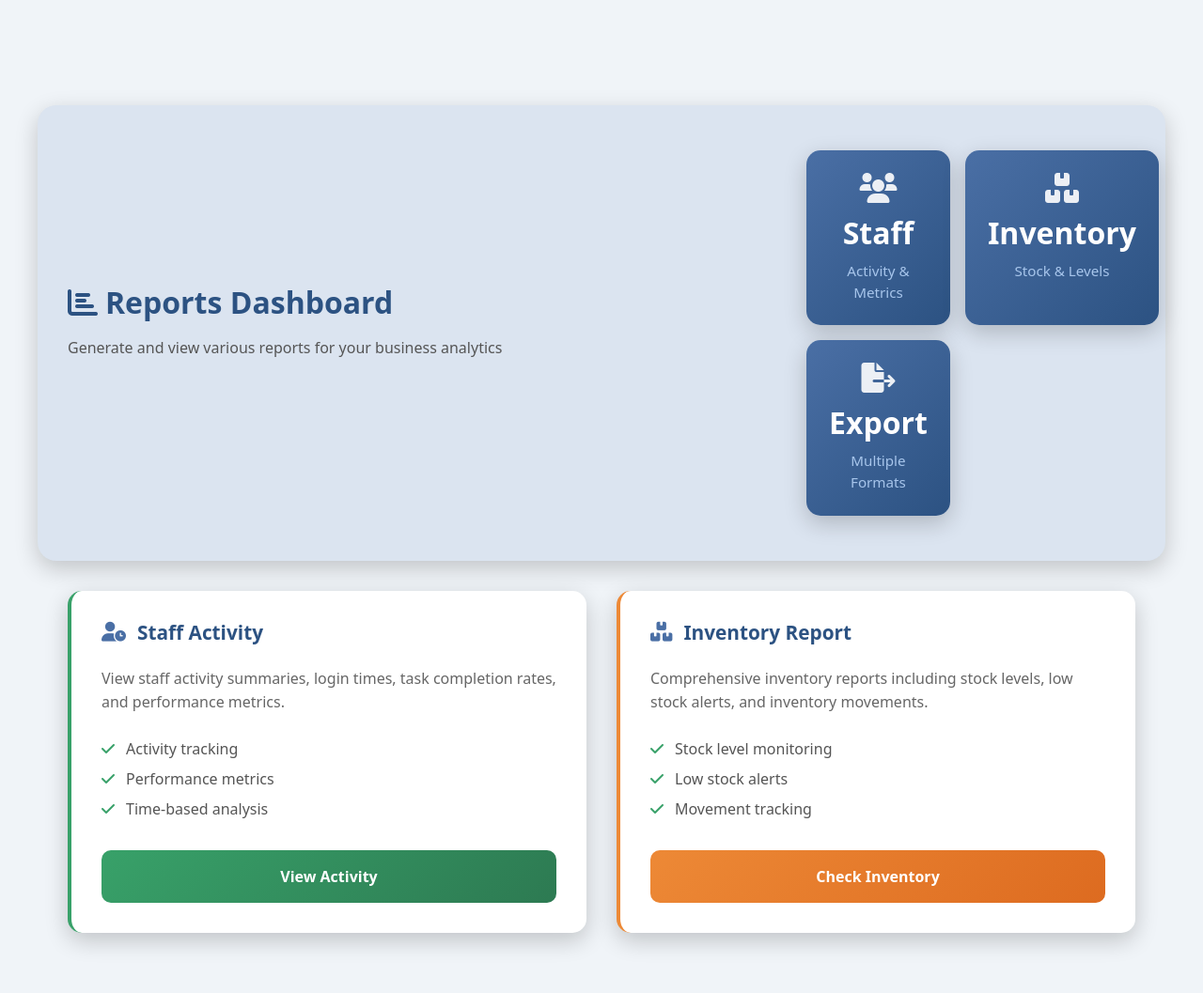
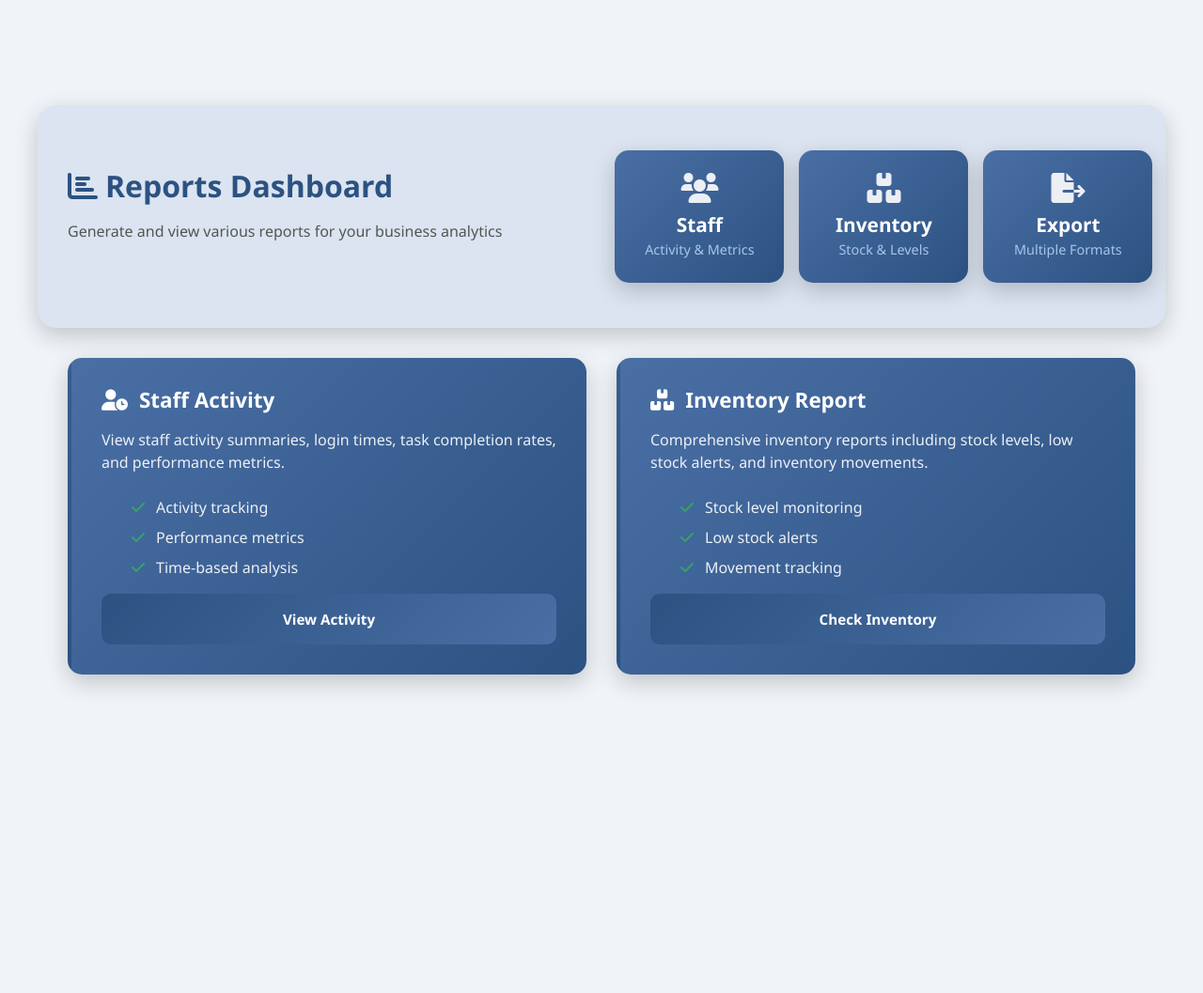
Before and after one commit to alekzz2005/TrackWise, a Django app: page /reports/ in a window 1280 px wide. Shown: the whole page at 94% size. After the commit the page ends 734 px from the top, so only its background shows below. Run offline with Django 5.2, Linux system fonts and the light colour scheme; the visitor is signed in with stand-in values (Sample User, id 1); data that the repository does not hold is empty.

Commit message:
Update reports_dashboard UI (incomplete)

```diff
--- a/trackwise/templates/reports/reports_dashboard.html
+++ b/trackwise/templates/reports/reports_dashboard.html
@@ -18,24 +18,37 @@
   --transition: all 0.3s ease;
 }
 
-/* Reports Dashboard Styles */
+* {
+  margin: 0;
+  padding: 0;
+  box-sizing: border-box;
+  font-family: 'Segoe UI', Tahoma, Geneva, Verdana, sans-serif;
+}
+
+body {
+  background-color: var(--bg-page);
+  color: #333;
+}
+
+/* --- WRAPPER --- */
 .reports-wrapper {
   padding-top: 80px;
   min-height: 100vh;
   background-color: var(--bg-page);
 }
 
+/* --- HERO --- */
 .reports-hero {
   background: var(--bg-light);
   margin: 2rem auto;
   padding: 3rem 2rem;
   display: flex;
-    justify-content: space-between;
   align-items: center;
   border-radius: 20px;
   max-width: 1200px;
   box-shadow: var(--shadow-md);
   flex-wrap: wrap;
+  gap: 120px;
 }
 
 .reports-hero-text {
@@ -55,15 +68,17 @@
   color: #555;
 }
 
-/* Quick Stats Grid */
+/* --- QUICK STATS (like KPI cards) --- */
 .quick-stats-grid {
   display: grid;
-    grid-template-columns: repeat(2, 1fr);
+  grid-template-columns: repeat(3, 1fr);
   gap: 1rem;
-    width: 350px;
+  width: 100%;
+  max-width: 400px;
 }
 
 .quick-stats-card {
+  width: 180px;
   background: linear-gradient(135deg, var(--primary-blue), var(--primary-dark));
   color: var(--text-white);
   padding: 1.5rem;
@@ -71,6 +86,7 @@
   text-align: center;
   box-shadow: var(--shadow-md);
   transition: var(--transition);
+
 }
 
 .quick-stats-card:hover {
@@ -84,17 +100,16 @@
 }
 
 .quick-stats-value {
-    font-size: 2rem;
+  font-size: 1.3rem;
   font-weight: 700;
-    margin-bottom: 0.3rem;
 }
 
 .quick-stats-label {
-    font-size: 0.95rem;
+  font-size: 0.9rem;
   color: var(--accent-light);
 }
 
-/* Reports Grid */
+/* --- REPORTS GRID --- */
 .reports-grid {
   max-width: 1200px;
   margin: 0 auto;
@@ -105,7 +120,8 @@
 }
 
 .report-card {
-    background: white;
+  background: linear-gradient(135deg, var(--primary-blue), var(--primary-dark));
+  color: var(--text-white);
   border-radius: 15px;
   padding: 2rem;
   box-shadow: var(--shadow-md);
@@ -117,54 +133,28 @@
   transform: translateY(-5px);
 }
 
-.report-card.staff {
-    border-left-color: #38a169;
-}
-
-.report-card.inventory {
-    border-left-color: #ed8936;
-}
-
-.report-header {
-    display: flex;
-    justify-content: space-between;
-    align-items: flex-start;
-    margin-bottom: 1.5rem;
-}
-
-.report-title {
-    color: var(--primary-dark);
-    font-size: 1.3rem;
+.report-header h3 {
+  font-size: 1.4rem;
   font-weight: 700;
   display: flex;
   align-items: center;
   gap: 0.75rem;
-    margin-bottom: 0;
-}
-
-.report-title i {
-    color: var(--primary-blue);
+  color: var(--text-white);
 }
 
 .report-badge {
-    padding: 0.4rem 0.8rem;
+  background: rgba(255, 255, 255, 0.2);
+  padding: 0.3rem 0.8rem;
   border-radius: 20px;
   font-size: 0.8rem;
   font-weight: 600;
-    background: var(--primary-blue);
-    color: white;
+  color: var(--text-white);
 }
 
 .report-card p {
-    color: #666;
-    margin-bottom: 1.5rem;
-    line-height: 1.6;
-}
-
-.report-features {
-    list-style: none;
-    padding: 0;
-    margin-bottom: 2rem;
+  color: rgba(255, 255, 255, 0.9);
+  margin: 1rem 0 1.5rem;
+  line-height: 1.5;
 }
 
 .report-features li {
@@ -172,43 +162,35 @@
   align-items: center;
   gap: 0.75rem;
   margin-bottom: 0.5rem;
-    color: #555;
+  color: rgba(255, 255, 255, 0.9);
 }
 
-.report-features li i {
+.report-features i {
   color: #38a169;
 }
 
+/* --- REPORT BUTTONS --- */
 .report-btn {
-    display: block;
+  display: inline-block;
   width: 100%;
-    padding: 1rem 2rem;
-    background: linear-gradient(135deg, var(--primary-blue), var(--primary-dark));
+  padding: 1rem;
   border: none;
   border-radius: 10px;
+  text-decoration: none;
+  font-weight: 600;
+  font-size: 0.95rem;
   color: var(--text-white);
-    font-weight: 600;
+  background: linear-gradient(135deg, var(--primary-dark), var(--primary-blue));
+  transition: var(--transition);
   text-align: center;
-    text-decoration: none;
-    transition: var(--transition);
-    cursor: pointer;
 }
 
 .report-btn:hover {
+  transform: translateY(-2px);
   background: var(--primary-dark);
-    transform: translateY(-2px);
-    color: var(--text-white);
 }
 
-.report-btn.staff-btn {
-    background: linear-gradient(135deg, #38a169, #2d7a52);
-}
-
-.report-btn.inventory-btn {
-    background: linear-gradient(135deg, #ed8936, #dd6b20);
-}
-
-/* Recent Reports Section */
+/* --- RECENT REPORTS --- */
 .recent-reports-section {
   max-width: 1200px;
   margin: 0 auto 4rem;
@@ -247,6 +229,7 @@
 .reports-table td {
   padding: 1rem;
   border-bottom: 1px solid #eee;
+  color: #333;
 }
 
 .reports-table tr:hover {
@@ -255,10 +238,10 @@
 
 .download-btn {
   padding: 0.5rem 1rem;
-    background: var(--primary-blue);
+  background: linear-gradient(135deg, var(--primary-blue), var(--primary-dark));
   color: white;
   border: none;
-    border-radius: 5px;
+  border-radius: 6px;
   text-decoration: none;
   font-size: 0.9rem;
   transition: var(--transition);
@@ -266,9 +249,9 @@
 
 .download-btn:hover {
   background: var(--primary-dark);
-    color: white;
 }
 
+/* --- RESPONSIVE --- */
 @media (max-width: 900px) {
   .reports-hero {
     flex-direction: column;
@@ -281,7 +264,7 @@
   }
 
   .quick-stats-grid {
-        width: 100%;
+    grid-template-columns: 1fr 1fr;
     max-width: 400px;
   }
 
@@ -289,6 +272,7 @@
     grid-template-columns: 1fr;
   }
 }
+
 </style>
 {% endblock %}
 
```
Lines whose indentation alone changed are shown as unchanged.
